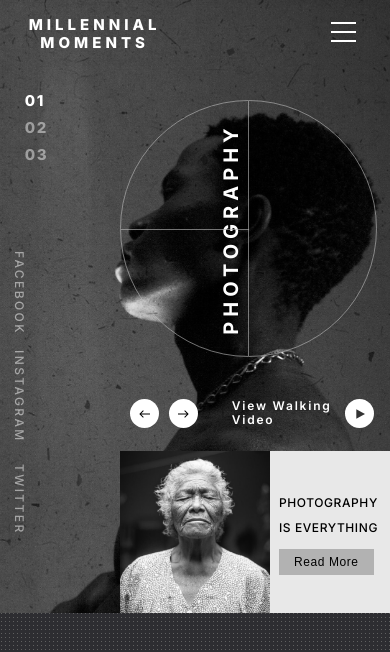
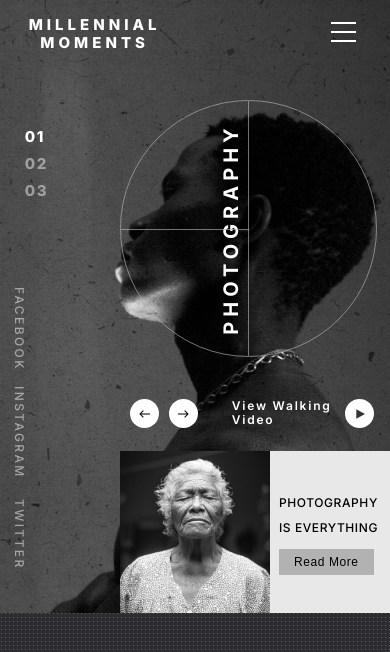
Before and after one commit to Dyeuse/Millennial-Moments, a website: page index.html in a window 390 px wide. Shown: the top 652 px of the page. Drawn offline with Linux system fonts and the light colour scheme.

Commit message:
Improve margin-top responsivity

```diff
--- a/sass/layout/_sidebar.scss
+++ b/sass/layout/_sidebar.scss
@@ -3,4 +3,7 @@
 	flex-direction: column;
 	align-items: flex-start;
 	margin: 7% 0 0 3%;
+	@media screen and (max-width: 899px) {
+		margin-top: 63px;
+	}
 }
```
Also changed, not shown: css/style.css, 1 other file.
